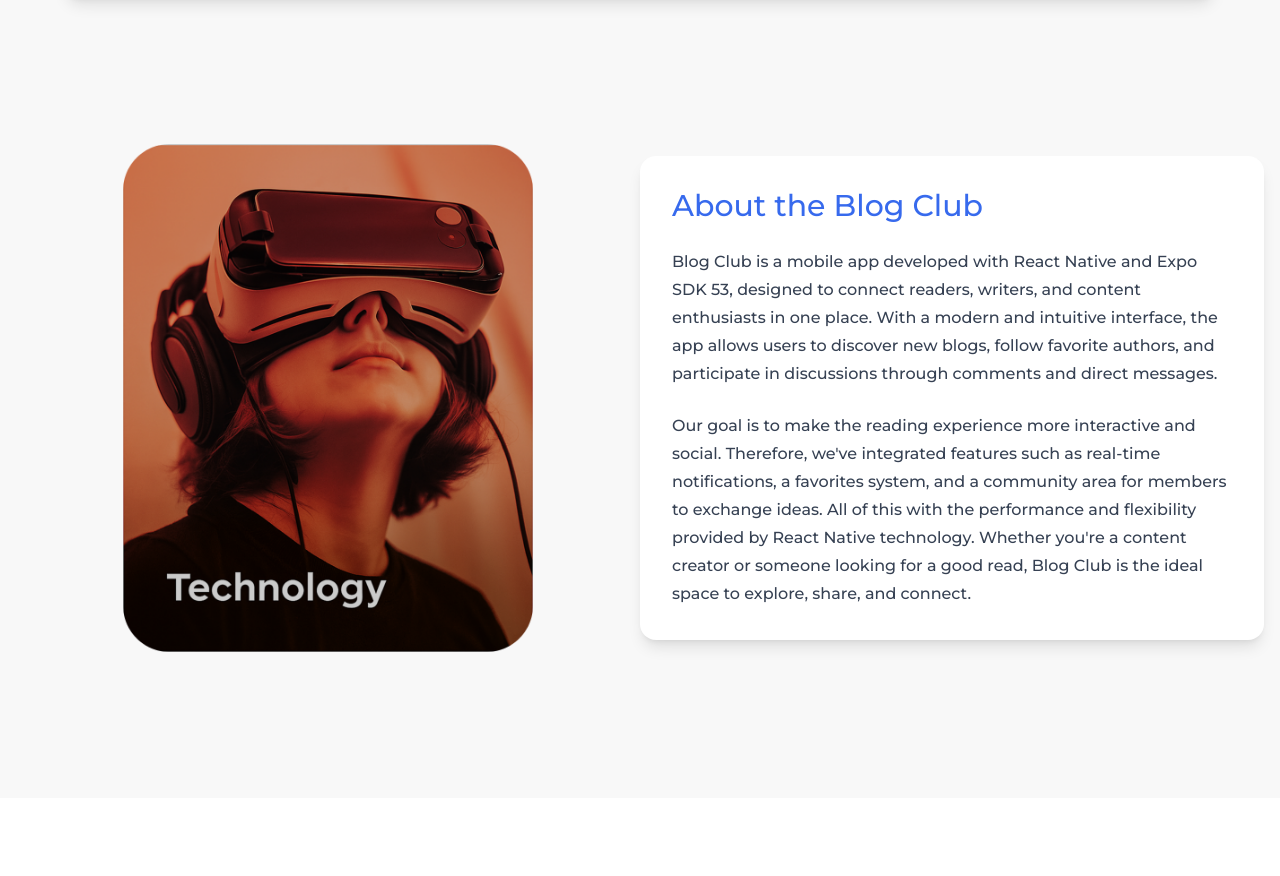
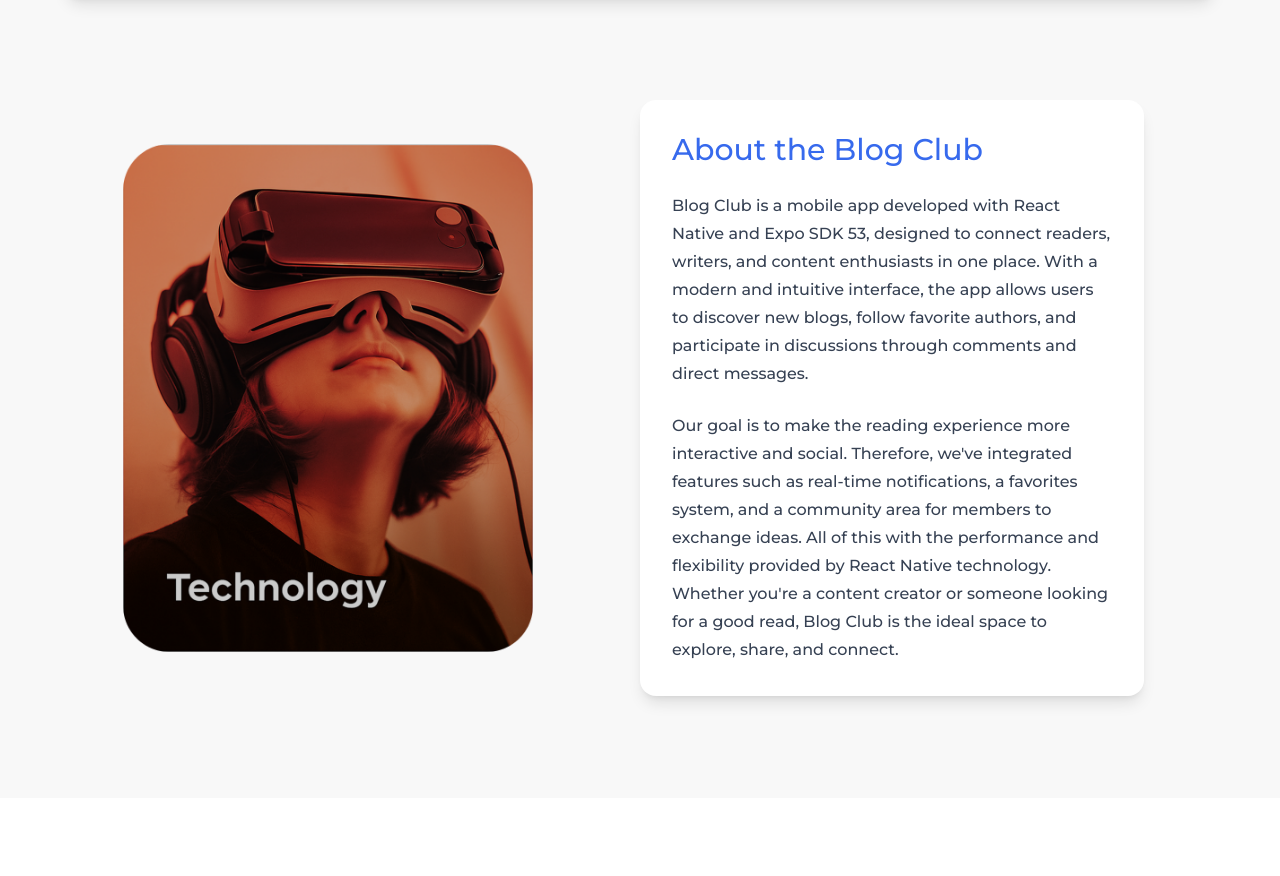
Before and after one commit to ItsJuniorDias/Blog-Club-Web, a React (Vite) app: page / in a window 1280 px wide. Shown: the part 789-1665 px from the top of the page. Built offline with nearby package versions, Linux system fonts and the light colour scheme; a web font is replaced by a local one.

Commit message:
chore: adjust spacing card

```diff
--- a/src/pages/App.tsx
+++ b/src/pages/App.tsx
@@ -246,7 +246,7 @@
         </div>
       </div>
 
-      <div className="w-full min-h-screen bg-[#F8F8F8] flex flex-col lg:flex-row items-center justify-center p-4">
+      <div className="w-full min-h-screen  bg-[#F8F8F8] flex flex-col lg:flex-row items-center justify-center p-4">
         <div className="w-full lg:w-1/2 flex items-center justify-center mb-6 lg:mb-0">
           <img
             src={custom_tech}
@@ -256,7 +256,7 @@
         </div>
 
         <div className="w-full lg:w-1/2 flex items-center justify-center">
-          <div className="w-full max-w-[637px] bg-white shadow-lg rounded-2xl p-4 sm:p-6 md:p-8">
+          <div className="w-full max-w-[637px] bg-white shadow-lg rounded-2xl p-4 sm:p-6 md:p-8 lg:mr-[120px]">
             <h5 className="text-2xl sm:text-3xl font-medium text-[#376AED]">
               About the Blog Club
             </h5>
```
